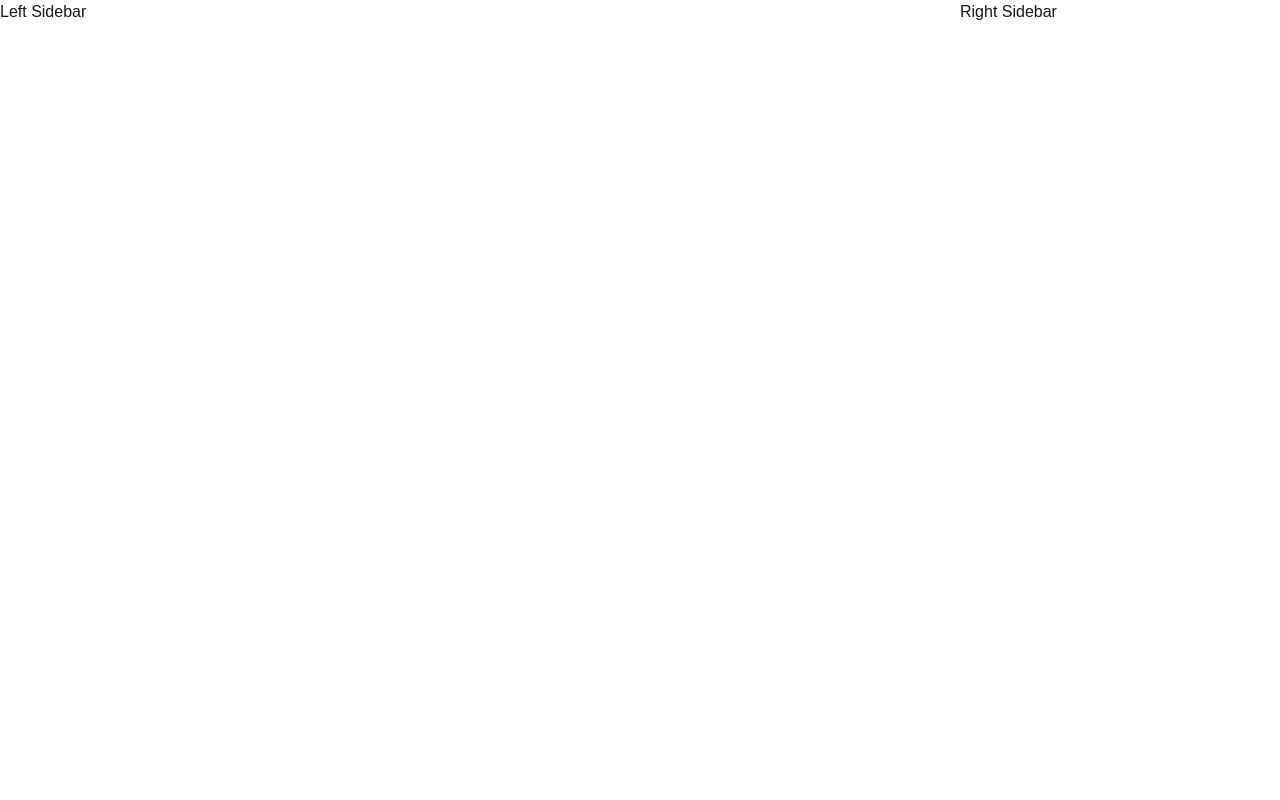
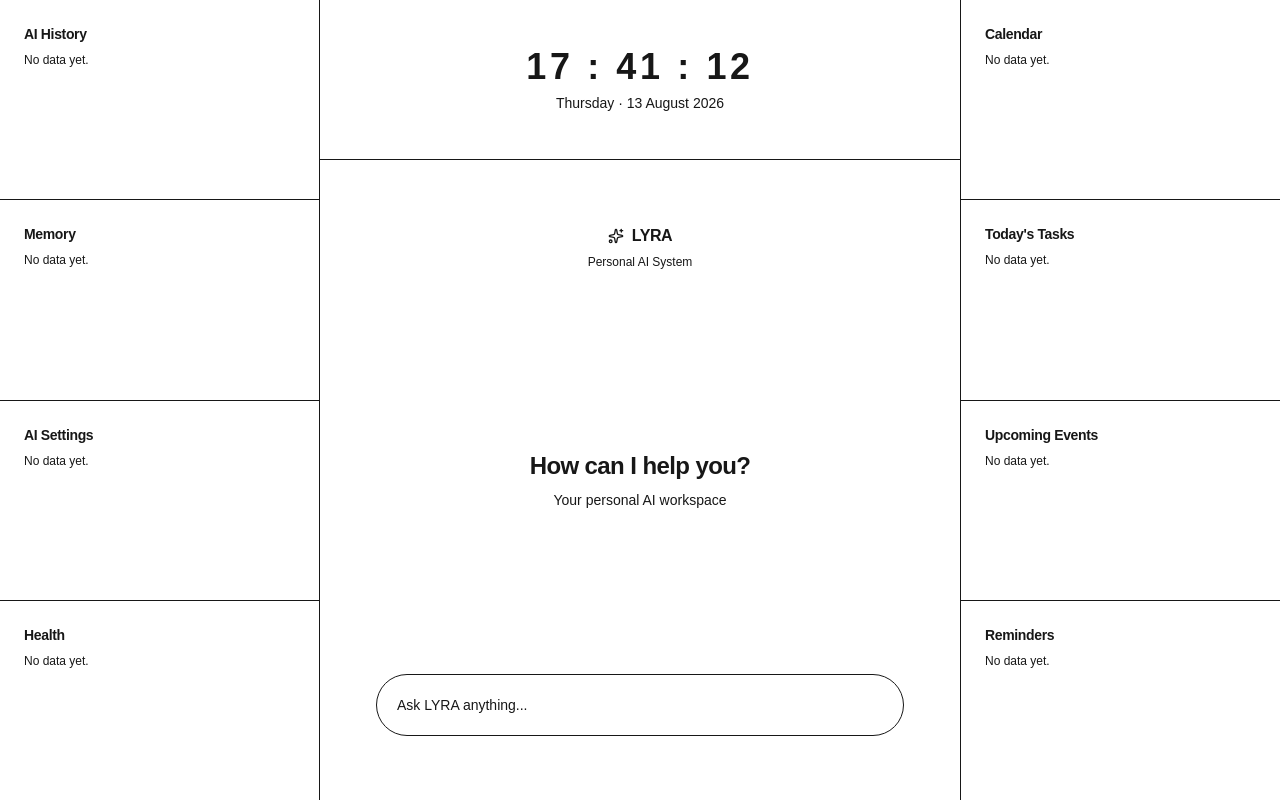
Before and after one commit to Aniketweb17/LifeOS, a Next.js app in the folder LifeOS/frontend/: page / in a window 1280 px wide. Built offline with nearby package versions, Linux system fonts and the light colour scheme.

Commit message:
Build AppShell and LYRA workspace layout

```diff
--- a/LifeOS/frontend/components/Layout/AppShell.tsx
+++ b/LifeOS/frontend/components/Layout/AppShell.tsx
@@ -1,25 +1,75 @@
-import type { ReactNode } from "react";
+"use client";
 
-interface AppShellProps {
-  children: ReactNode;
+import { useEffect, useState, type ReactNode } from "react";
+import LyraWorkspace from "./lyra-workspace";
+
+export type AppShellProps = {
+  children?: ReactNode;
+};
+
+const LEFT_SECTIONS = ["AI History", "Memory", "AI Settings", "Health"];
+const RIGHT_SECTIONS = ["Calendar", "Today's Tasks", "Upcoming Events", "Reminders"];
+
+function formatClock(date: Date) {
+  const pad = (value: number) => String(value).padStart(2, "0");
+  return `${pad(date.getHours())} : ${pad(date.getMinutes())} : ${pad(date.getSeconds())}`;
+}
+
+function formatDayDate(date: Date) {
+  const weekday = date.toLocaleDateString("en-US", { weekday: "long" });
+  const day = String(date.getDate()).padStart(2, "0");
+  const month = date.toLocaleDateString("en-US", { month: "long" });
+  return `${weekday} · ${day} ${month} ${date.getFullYear()}`;
 }
 
 export default function AppShell({ children }: AppShellProps) {
+  const [now, setNow] = useState<Date | null>(null);
+
+  useEffect(() => {
+    setNow(new Date());
+    const interval = setInterval(() => setNow(new Date()), 1000);
+    return () => clearInterval(interval);
+  }, []);
+
+  const clock = now ? formatClock(now) : "00 : 00 : 00";
+  const dayDate = now ? formatDayDate(now) : "";
+
   return (
-    <div className="grid min-h-screen grid-cols-[25%_50%_25%]">
-      {/* Left */}
-      <aside>
-        Left Sidebar
+    <div className="flex h-screen w-full overflow-hidden bg-bg text-text">
+      <aside className="flex w-1/4 shrink-0 flex-col overflow-y-auto border-r border-border bg-sidebar lg:flex">
+        {LEFT_SECTIONS.map((title) => (
+          <section key={title} className="flex flex-1 flex-col border-b border-border px-6 py-6 last:border-b-0">
+            <h2 className="font-display text-sm font-semibold tracking-tight text-text">{title}</h2>
+            <p className="mt-2 text-xs text-faint">No data yet.</p>
+          </section>
+        ))}
       </aside>
 
-      {/* Center */}
-      <main>
-        {children}
-      </main>
+      <div className="flex h-full w-full flex-1 flex-col lg:w-1/2">
+        <header className="flex h-1/5 shrink-0 flex-col items-center justify-center gap-1.5 border-b border-border">
+          <span
+            className="font-mono text-4xl font-semibold tracking-widest text-text"
+            suppressHydrationWarning
+          >
+            {clock}
+          </span>
+          <span className="text-sm text-muted" suppressHydrationWarning>
+            {dayDate}
+          </span>
+        </header>
 
-      {/* Right */}
-      <aside>
-        Right Sidebar
+        <main className="flex min-h-0 flex-1 flex-col overflow-y-auto p-8">
+  <LyraWorkspace />
+</main>
+      </div>
+
+      <aside className="flex w-1/4 shrink-0 flex-col overflow-y-auto border-l border-border bg-sidebar">
+        {RIGHT_SECTIONS.map((title) => (
+          <section key={title} className="flex flex-1 flex-col border-b border-border px-6 py-6 last:border-b-0">
+            <h2 className="font-display text-sm font-semibold tracking-tight text-text">{title}</h2>
+            <p className="mt-2 text-xs text-faint">No data yet.</p>
+          </section>
+        ))}
       </aside>
     </div>
   );
--- a/LifeOS/frontend/components/Layout/lyra-workspace.tsx
+++ b/LifeOS/frontend/components/Layout/lyra-workspace.tsx
@@ -1,30 +1,46 @@
-import type { ReactNode } from "react";
-import { Sparkles } from "lucide-react";
-import { LyraCommandBar } from "@/components/Layout/lyra-command-bar";
-import { EmptyState } from "@/components/ui/EmptyText";
+import { ArrowUp, Sparkles } from "lucide-react";
 
-type LyraWorkspaceProps = {
-  children?: ReactNode;
-};
+export default function LyraWorkspace() {
+  return (
+    <div className="flex h-full w-full flex-col">
+      <div className="flex shrink-0 flex-col items-center gap-1.5 py-8">
+        <div className="flex items-center gap-2">
+          <Sparkles size={16} className="text-primary" />
+          <span className="font-display text-base font-semibold tracking-tight text-text">
+            LYRA
+          </span>
+        </div>
 
-/**
- * The center panel — the application's main stage. Always shows the Lyra
- * command bar, then renders whatever contextual content the current page
- * provides (dashboard, planner, notes editor, etc.) via `children`.
- */
-export function LyraWorkspace({ children }: LyraWorkspaceProps) {
-  return (
-    <main className="flex-1 overflow-y-auto px-6 py-6 md:px-8 md:py-7">
-      <LyraCommandBar />
-      <div className="mt-5">
-        {children ?? (
-          <EmptyState
-            icon={Sparkles}
-            title="Lyra is ready when you are"
-            body="This is where your workspace comes alive — plans, notes, and progress will appear here as you use LifeOS."
-          />
-        )}
+        <span className="text-xs text-faint">
+          Personal AI System
+        </span>
       </div>
-    </main>
+
+      <div className="flex flex-1 flex-col items-center justify-center gap-2 overflow-y-auto px-6">
+        <p className="font-display text-2xl font-semibold tracking-tight text-text">
+          How can I help you?
+        </p>
+
+        <p className="text-sm text-faint">
+          Your personal AI workspace
+        </p>
+      </div>
+
+      <div className="shrink-0 px-6 pb-8 pt-4">
+        <div className="mx-auto flex w-full max-w-2xl items-center gap-3 rounded-full border border-border bg-surface px-5 py-3.5">
+          <span className="flex-1 text-sm text-faint">
+            Ask LYRA anything...
+          </span>
+
+          <button
+            type="button"
+            aria-label="Send"
+            className="flex h-8 w-8 shrink-0 items-center justify-center rounded-full bg-primary text-white"
+          >
+            <ArrowUp size={15} />
+          </button>
+        </div>
+      </div>
+    </div>
   );
 }
```
